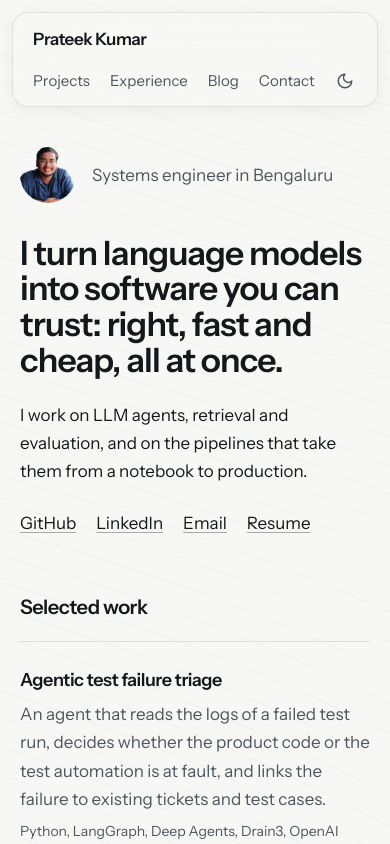
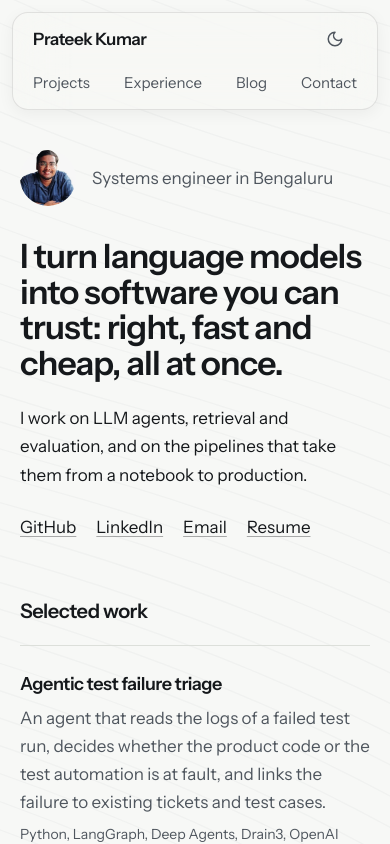
Before and after one commit to Prateekk02/portfolio, a Next.js app in the folder frontend/: page / in a window 390 px wide. Shown: the top 844 px of the page. Built offline with nearby package versions, Linux system fonts and the light colour scheme.

Commit message:
fix: keep the header inside its tile on small screens with 44px tap targets

```diff
--- a/frontend/src/components/site/NavLinks.tsx
+++ b/frontend/src/components/site/NavLinks.tsx
@@ -16,7 +16,7 @@ export function NavLinks() {
 
   return (
     <nav aria-label="Main">
-      <ul className="flex items-center gap-5 text-[0.9375rem]">
+      <ul className="flex items-center justify-between gap-2 text-[0.9375rem] sm:justify-start sm:gap-5">
         {NAV_LINKS.map(({ href, label }) => {
           const current = pathname === href || pathname.startsWith(`${href}/`);
           return (
@@ -25,7 +25,7 @@ export function NavLinks() {
                 href={href}
                 aria-current={current ? "page" : undefined}
                 className={cn(
-                  "inline-block py-2 hover:text-ink",
+                  "inline-flex min-h-11 items-center hover:text-ink",
                   current
                     ? "text-ink underline decoration-1 underline-offset-[0.35em]"
                     : "text-ink-soft",
--- a/frontend/src/components/site/SiteHeader.tsx
+++ b/frontend/src/components/site/SiteHeader.tsx
@@ -13,14 +13,19 @@ export function SiteHeader() {
     <header className="sticky top-3 z-40 mt-3 px-3">
       <div
         data-testid="site-header-tile"
-        className="mx-auto flex w-full max-w-[42rem] flex-wrap items-center justify-between gap-x-6 rounded-2xl border border-ink/10 bg-paper/40 px-5 py-1 shadow-[0_4px_16px_rgb(0_0_0/0.05)] backdrop-blur-xl backdrop-saturate-150 transition-shadow duration-300 hover:shadow-[0_14px_44px_rgb(0_0_0/0.22)] dark:shadow-[0_4px_16px_rgb(0_0_0/0.25)] dark:hover:shadow-[0_0_36px_rgb(99_68_245/0.45)]"
+        className="mx-auto flex w-full max-w-[42rem] flex-wrap items-center justify-between gap-x-4 rounded-2xl border border-ink/10 bg-paper/40 px-5 py-1 shadow-[0_4px_16px_rgb(0_0_0/0.05)] backdrop-blur-xl backdrop-saturate-150 transition-shadow duration-300 hover:shadow-[0_14px_44px_rgb(0_0_0/0.22)] dark:shadow-[0_4px_16px_rgb(0_0_0/0.25)] dark:hover:shadow-[0_0_36px_rgb(99_68_245/0.45)]"
       >
-        <Link href="/" className="py-2 font-semibold tracking-tight">
+        <Link
+          href="/"
+          className="order-1 mr-auto inline-flex min-h-11 items-center font-semibold tracking-tight"
+        >
           {profile.name}
         </Link>
-        <div className="flex items-center gap-3">
+        <div className="order-2 sm:order-3">
+          <ThemeToggle />
+        </div>
+        <div className="order-3 w-full sm:order-2 sm:mr-3 sm:w-auto">
           <NavLinks />
-          <ThemeToggle />
         </div>
       </div>
     </header>
--- a/frontend/src/components/site/ThemeToggle.tsx
+++ b/frontend/src/components/site/ThemeToggle.tsx
@@ -19,7 +19,7 @@ export function ThemeToggle() {
       type="button"
       onClick={() => setTheme(isDark ? "light" : "dark")}
       aria-label={isDark ? "Switch to light theme" : "Switch to dark theme"}
-      className="grid h-9 w-9 place-items-center rounded text-ink-soft hover:text-ink"
+      className="grid h-11 w-11 place-items-center rounded text-ink-soft hover:text-ink"
     >
       {mounted ? (
         isDark ? <Sun size={18} aria-hidden /> : <Moon size={18} aria-hidden />
```
